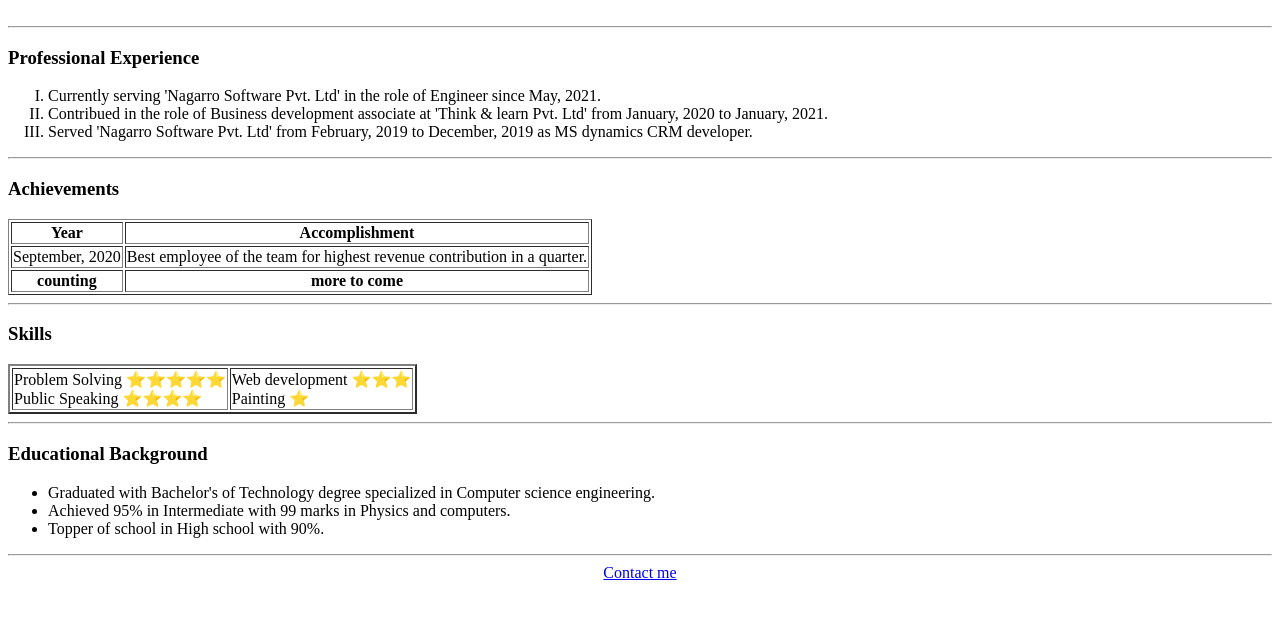
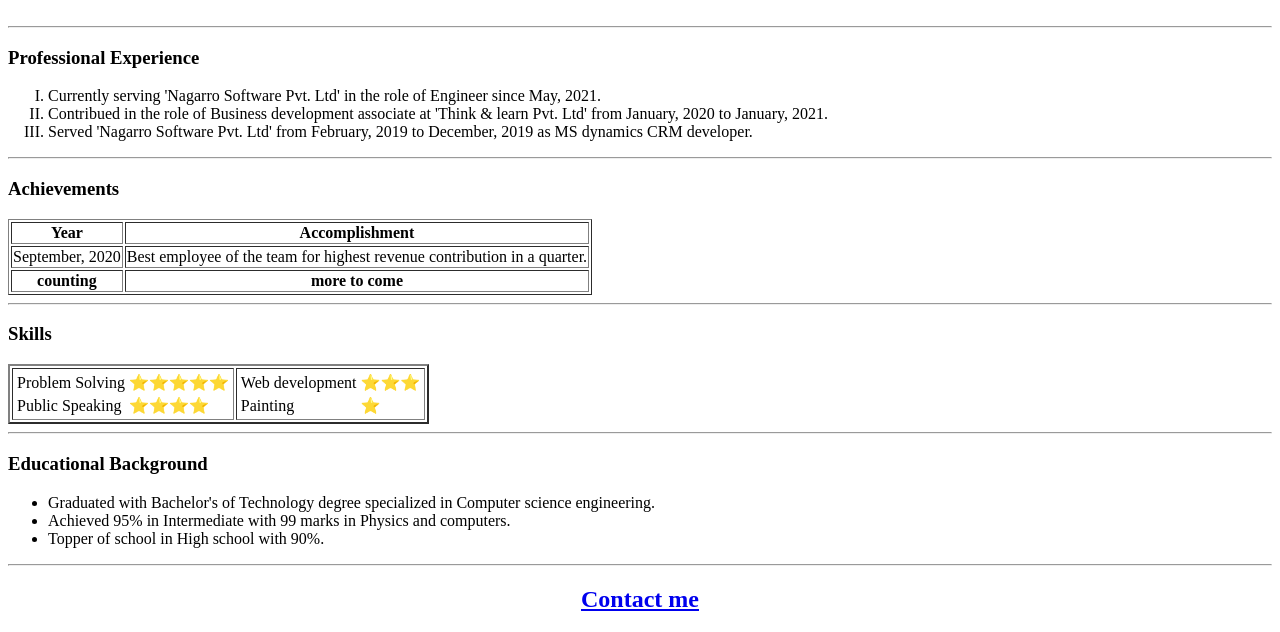
Before and after one commit to harshnigam97/cv, a plain HTML site: page index.html in a window 1280 px wide. Shown: the part 178-810 px from the top of the page. Drawn offline with Linux system fonts and the light colour scheme.

Commit message:
index file

```diff
--- a/index.html
+++ b/index.html
@@ -10,21 +10,24 @@
   <table cellspacing="10">
     <tr>
       <!--<td><img src="https://media-exp1.licdn.com/dms/image/C4E03AQGdmSDovw-CXw/profile-displayphoto-shrink_100_100/0/1621024927837?e=1643846400&v=beta&t=el9qrIK83Qp-TsYwZrX8rHSacz3lxYVvuO9Bp2E7ylw" alt="Harsh's profile picture"></td>-->
-      <td><img src="images/Harsh.png" width="120" height="150" alt="Profile Picture"/></td>
-      <td><h1>Harsh Nigam</h1>
+      <td><img src="images/Harsh.png" width="120" height="150" alt="Profile Picture" /></td>
+      <td>
+        <h1>Harsh Nigam</h1>
         <p>
           <em>Enigneer at <strong><a href="https://www.nagarro.com/en">Nagarro</a></strong></em>
         </p>
-      <p>I am a software developer in CRM domain, help business to automate and optimize sales, marketing and service process. I guide freshers on Resume building, Interview soft skills, Q&A and help them create more opportunities. My interest lies in
+        <p>I am a software developer in CRM domain, help business to automate and optimize sales, marketing and service process. I guide freshers on Resume building, Interview soft skills, Q&A and help them create more opportunities. My interest lies
+          in
           geopolitics, business market and economics. I do workout to eat my favourites without guilt.
-      </p></td>
+        </p>
+      </td>
     </tr>
   </table>
   <hr>
   <h3>Professional Experience</h3>
   <ol type="I">
     <li>Currently serving 'Nagarro Software Pvt. Ltd' in the role of Engineer since May, 2021.</li>
-    <li>Contribued in the role of Business development associate at 'Think & learn Pvt. Ltd' from January, 2020 to January, 2021.  </li>
+    <li>Contribued in the role of Business development associate at 'Think & learn Pvt. Ltd' from January, 2020 to January, 2021. </li>
     <li>Served 'Nagarro Software Pvt. Ltd' from February, 2019 to December, 2019 as MS dynamics CRM developer.</li>
   </ol>
   <hr>
@@ -53,13 +56,29 @@
   <h3>Skills</h3>
   <table border="2">
     <tr>
-          <td>Problem Solving ⭐⭐⭐⭐⭐
-            <br>
-            Public Speaking   ⭐⭐⭐⭐
+      <td>
+        <table>
+          <tr>
+            <td>Problem Solving</td>
+            <td>⭐⭐⭐⭐⭐</td>
+          </tr>
+          <tr>
+            <td>Public Speaking</td>
+            <td>⭐⭐⭐⭐</td>
+          </tr>
+        </table>
       </td>
-          <td>Web development ⭐⭐⭐
-<br>
-Painting ⭐
+      <td>
+        <table>
+          <tr>
+            <td>Web development</td>
+            <td>⭐⭐⭐</td>
+          </tr>
+          <tr>
+            <td>Painting</td>
+            <td>⭐</td>
+          </tr>
+        </table>
       </td>
     </tr>
   </table>
@@ -71,7 +90,7 @@ Painting ⭐
     <li>Topper of school in High school with 90%.</li>
   </ul>
   <hr>
-<center><a href="contact-me.html">Contact me</a></center>
+  <center><a href="contact-me.html"><h2>Contact me</h2></a></center>
 </body>
 
 </html>
```
Lines whose indentation alone changed are shown as unchanged.
